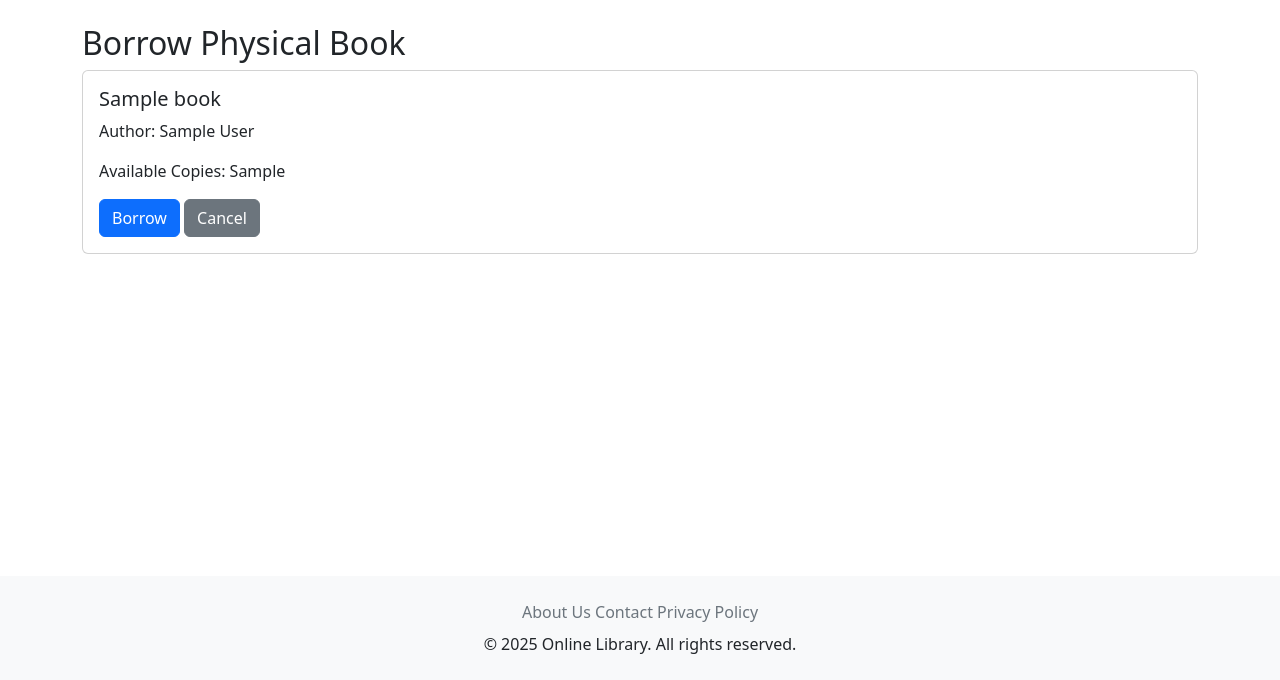
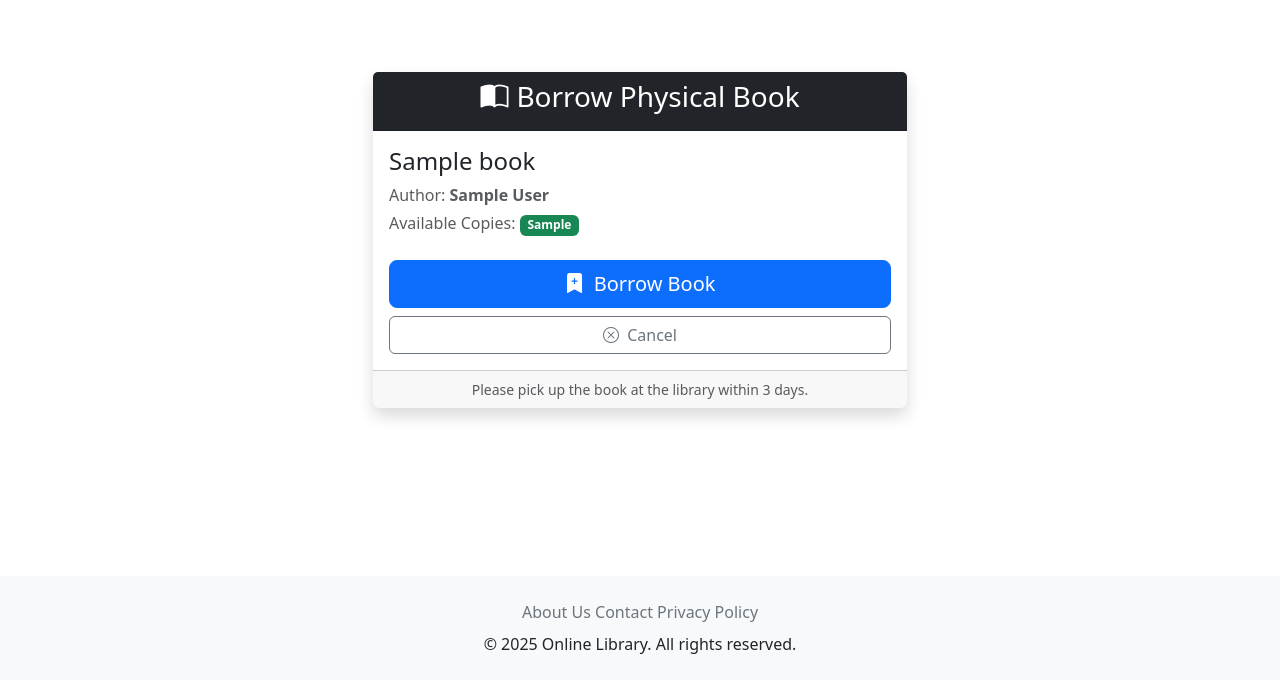
Before and after one commit to wilbertharianto8/GroupA-LibraryManagementSystem, a Django app: template online_library/templates/borrow/borrow_physical.html in a window 1280 px wide. Shown: the part 120-800 px from the top of the page. Run offline with Django 4.2, Linux system fonts and the light colour scheme; the template is opened without the code that fills it: most values are stand-ins (such as "Sample title", 1, 10 or a date in 2020).

Commit message:
borrow - enhance UI

```diff
--- a/online_library/templates/base.html
+++ b/online_library/templates/base.html
@@ -8,6 +8,7 @@
 
     <!-- Bootstrap CSS -->
     <link href="https://cdn.jsdelivr.net/npm/bootstrap@5.3.0/dist/css/bootstrap.min.css" rel="stylesheet">
+    <link href="https://cdn.jsdelivr.net/npm/bootstrap-icons@1.10.5/font/bootstrap-icons.css" rel="stylesheet">
 
     <!-- Font Awesome -->
     <link href="https://cdnjs.cloudflare.com/ajax/libs/font-awesome/6.0.0/css/all.min.css" rel="stylesheet">
--- a/online_library/templates/borrow/borrow_physical.html
+++ b/online_library/templates/borrow/borrow_physical.html
@@ -2,20 +2,41 @@
 {% block title %}Borrow Physical Book{% endblock %}
 
 {% block content %}
-<h2>Borrow Physical Book</h2>
+<div class="container py-5">
+    <div class="row justify-content-center">
+        <div class="col-md-8 col-lg-6">
+            <div class="card shadow border-0">
+                <div class="card-header bg-dark text-white text-center">
+                    <h3><i class="bi bi-book-half me-2"></i>Borrow Physical Book</h3>
+                </div>
+                <div class="card-body">
+                    <h4 class="card-title">{{ book.title }}</h4>
+                    <p class="text-muted mb-1">Author: <strong>{{ book.author }}</strong></p>
+                    <p class="text-muted">Available Copies:
+                        <span class="badge bg-success">{{ book.available_copies }}</span>
+                    </p>
 
-<div class="card">
-    <div class="card-body">
-        <h5 class="card-title">{{ book.title }}</h5>
-        <p class="card-text">Author: {{ book.author }}</p>
-        <p class="card-text">Available Copies: {{ book.available_copies }}</p>
+                    <form method="post" class="mt-4">
+                        {% csrf_token %}
+                        <div class="mb-3">
+                            {{ form.as_p }}
+                        </div>
 
-        <form method="post">
-            {% csrf_token %}
-            {{ form.as_p }}
-            <button type="submit" class="btn btn-primary">Borrow</button>
-            <a href="{% url 'borrow:book_detail' book.id %}" class="btn btn-secondary">Cancel</a>
-        </form>
+                        <div class="d-grid gap-2">
+                            <button type="submit" class="btn btn-primary btn-lg">
+                                <i class="bi bi-bookmark-plus-fill me-1"></i> Borrow Book
+                            </button>
+                            <a href="{% url 'borrow:book_detail' book.id %}" class="btn btn-outline-secondary">
+                                <i class="bi bi-x-circle me-1"></i> Cancel
+                            </a>
+                        </div>
+                    </form>
+                </div>
+                <div class="card-footer text-muted text-center small">
+                    Please pick up the book at the library within 3 days.
+                </div>
+            </div>
+        </div>
     </div>
 </div>
 {% endblock %}
```
Also changed, not shown: online_library/templates/borrow/book_detail.html (+17 -8 lines), online_library/templates/borrow/borrow_detail.html (+48 -13 lines), online_library/templates/borrow/borrow_digital.html (+28 -11 lines).
